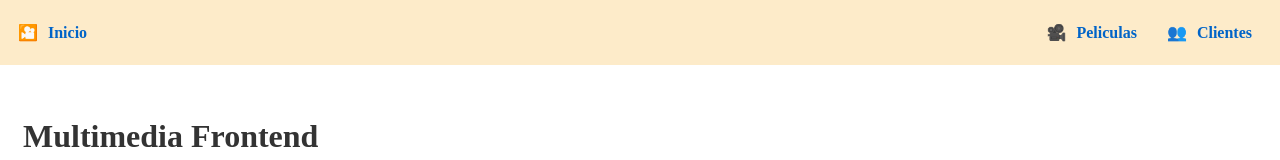
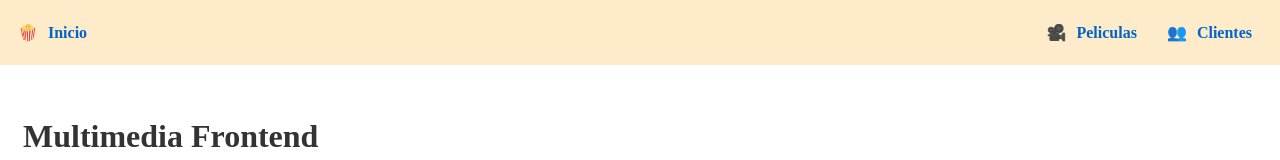
Before and after one commit to Jcordobes/cinefrontend, a Svelte app: page / in a window 1280 px wide. Shown: the top 160 px of the page. Built offline with nearby package versions, Linux system fonts and the light colour scheme; a web font is replaced by a local one.

Commit message:
Insertado nuevo icono

```diff
--- a/src/Nav.svelte
+++ b/src/Nav.svelte
@@ -96,7 +96,7 @@
   <ul class="menu">
     <li class="logo">
       <Link to="/">
-        <span class="inicio">🎦</span>
+        <span class="inicio">🍿</span>
       </Link>
     </li>
     <li class="item active">
```
